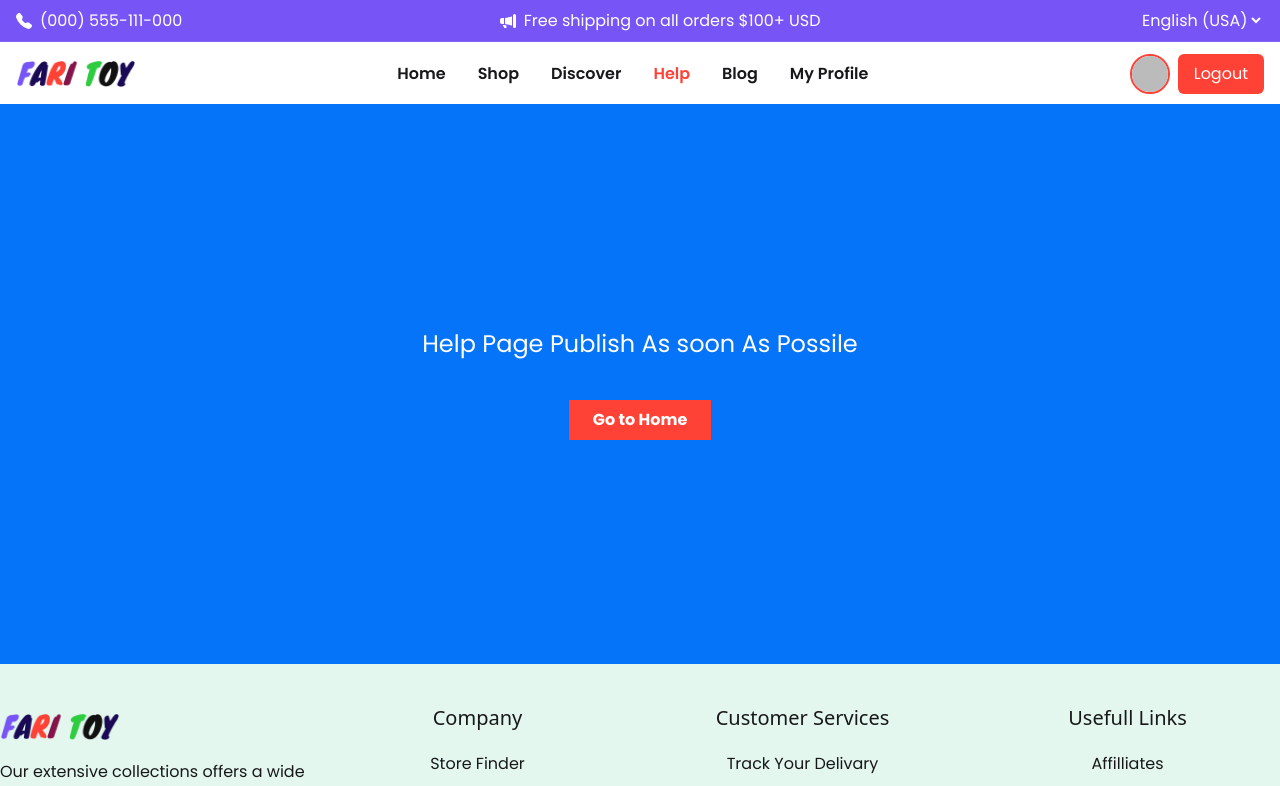
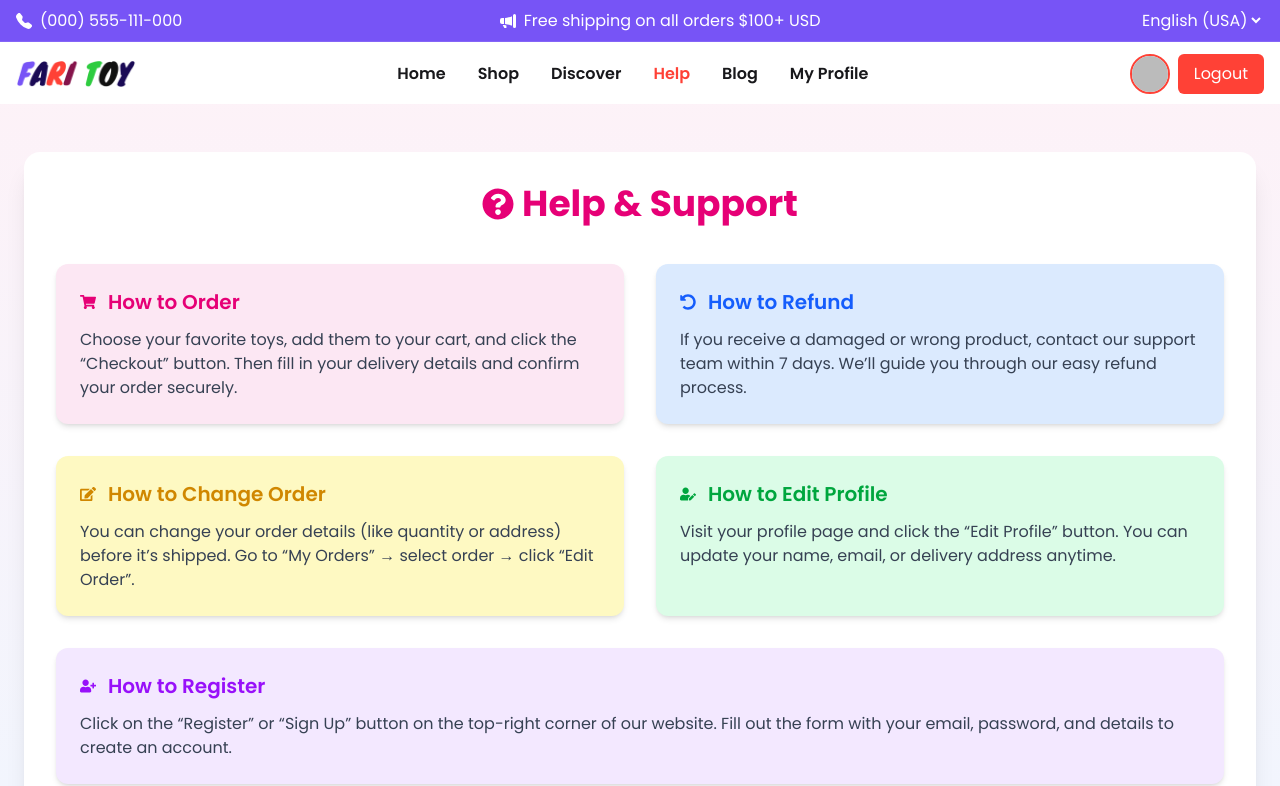
Before and after one commit to kawserbappy1/fari-toy, a React (Vite) app: page /help in a window 1280 px wide. Shown: the top 786 px of the page. Built offline with nearby package versions, Linux system fonts and the light colour scheme; no server answers; sample sign-in values are in the browser's storage; a web font is replaced by a local one.

Commit message:
Help page design as a private route

```diff
--- a/package.json
+++ b/package.json
@@ -11,6 +11,7 @@
   },
   "dependencies": {
     "@tailwindcss/vite": "^4.1.15",
+    "aos": "^3.0.0-beta.6",
     "firebase": "^12.4.0",
     "framer-motion": "^12.23.24",
     "react": "^19.1.1",
--- a/src/Components/HomeSlider.jsx
+++ b/src/Components/HomeSlider.jsx
@@ -10,6 +10,7 @@ import { Pagination } from "swiper/modules";
 import "swiper/css";
 import "swiper/css/pagination";
 import { Link } from "react-router";
+
 const HomeSlider = () => {
   return (
     <Swiper
--- a/src/Pages/Help.jsx
+++ b/src/Pages/Help.jsx
@@ -1,6 +1,14 @@
 import React from "react";
 import { Helmet } from "react-helmet";
-import { Link } from "react-router";
+import {
+  FaPhoneAlt,
+  FaQuestionCircle,
+  FaUserEdit,
+  FaShoppingCart,
+  FaUndoAlt,
+  FaEdit,
+  FaUserPlus,
+} from "react-icons/fa";
 
 const Help = () => {
   return (
@@ -8,12 +16,80 @@ const Help = () => {
       <Helmet>
         <title>Help || FARI TOY</title>
       </Helmet>
-      <div className="w-full min-h-[70vh] flex flex-col items-center justify-center bg-blueColor">
-        <h1 className="text-2xl text-white">Help Page Publish As soon As Possile</h1>
+      <div className="bg-gradient-to-b from-pink-50 to-blue-50  py-12 px-6">
+        <div className="container mx-auto bg-white rounded-2xl shadow-xl p-8">
+          <h1 className="text-4xl font-bold text-center text-pink-600  mb-10 flex items-center justify-center gap-2">
+            <FaQuestionCircle className="w-8 h-8" />
+            Help & Support
+          </h1>
 
-        <Link to={"/"} className="bg-orangeColor px-6 py-2 text-white mt-10 font-bold">
-          Go to Home
-        </Link>
+          <div className="grid md:grid-cols-2 gap-8">
+            <div className="p-6 bg-pink-100  rounded-xl shadow-md hover:scale-105 transition-transform duration-300">
+              <div className="flex items-center gap-3 mb-3 text-pink-600 ">
+                <FaShoppingCart />
+                <h2 className="text-xl font-semibold">How to Order</h2>
+              </div>
+              <p className="text-gray-700">
+                Choose your favorite toys, add them to your cart, and click the “Checkout” button. Then fill in your
+                delivery details and confirm your order securely.
+              </p>
+            </div>
+
+            <div className="p-6 bg-blue-100  rounded-xl shadow-md hover:scale-105 transition-transform duration-300">
+              <div className="flex items-center gap-3 mb-3 text-blue-600 ">
+                <FaUndoAlt />
+                <h2 className="text-xl font-semibold">How to Refund</h2>
+              </div>
+              <p className="text-gray-700 ">
+                If you receive a damaged or wrong product, contact our support team within 7 days. We’ll guide you
+                through our easy refund process.
+              </p>
+            </div>
+
+            <div className="p-6 bg-yellow-100 rounded-xl shadow-md hover:scale-105 transition-transform duration-300">
+              <div className="flex items-center gap-3 mb-3 text-yellow-600 ">
+                <FaEdit />
+                <h2 className="text-xl font-semibold">How to Change Order</h2>
+              </div>
+              <p className="text-gray-700 ">
+                You can change your order details (like quantity or address) before it’s shipped. Go to “My Orders” →
+                select order → click “Edit Order”.
+              </p>
+            </div>
+
+            <div className="p-6 bg-green-100  rounded-xl shadow-md hover:scale-105 transition-transform duration-300">
+              <div className="flex items-center gap-3 mb-3 text-green-600 ">
+                <FaUserEdit />
+                <h2 className="text-xl font-semibold">How to Edit Profile</h2>
+              </div>
+              <p className="text-gray-700 ">
+                Visit your profile page and click the “Edit Profile” button. You can update your name, email, or
+                delivery address anytime.
+              </p>
+            </div>
+
+            <div className="p-6 bg-purple-100 d rounded-xl shadow-md hover:scale-105 transition-transform duration-300 md:col-span-2">
+              <div className="flex items-center gap-3 mb-3 text-purple-600 ">
+                <FaUserPlus />
+                <h2 className="text-xl font-semibold">How to Register</h2>
+              </div>
+              <p className="text-gray-700 ">
+                Click on the “Register” or “Sign Up” button on the top-right corner of our website. Fill out the form
+                with your email, password, and details to create an account.
+              </p>
+            </div>
+          </div>
+
+          <div className="mt-10 text-center">
+            <h2 className="text-2xl font-bold text-gray-800  mb-3 flex justify-center items-center gap-2">
+              <FaPhoneAlt className="w-6 h-6 text-pink-500" /> Contact Us
+            </h2>
+            <p className="text-gray-700 ">
+              Need help? Call us anytime at <span className="font-semibold text-pink-600">+880-1234-567890</span> or
+              email at <span className="font-semibold text-blue-600 ">support@faritoy.com</span>
+            </p>
+          </div>
+        </div>
       </div>
     </>
   );
```
Also changed, not shown: 1 other file (tests, documents, lock files or other folders).
